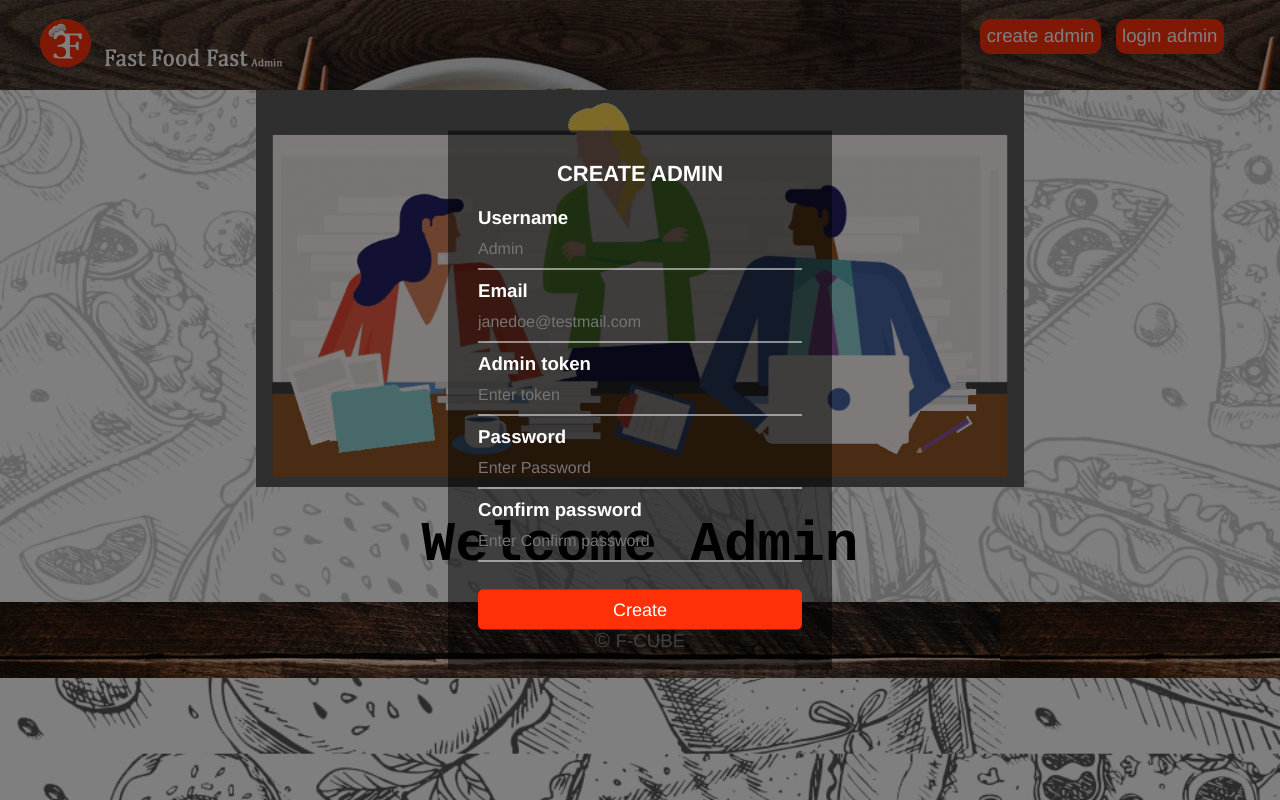
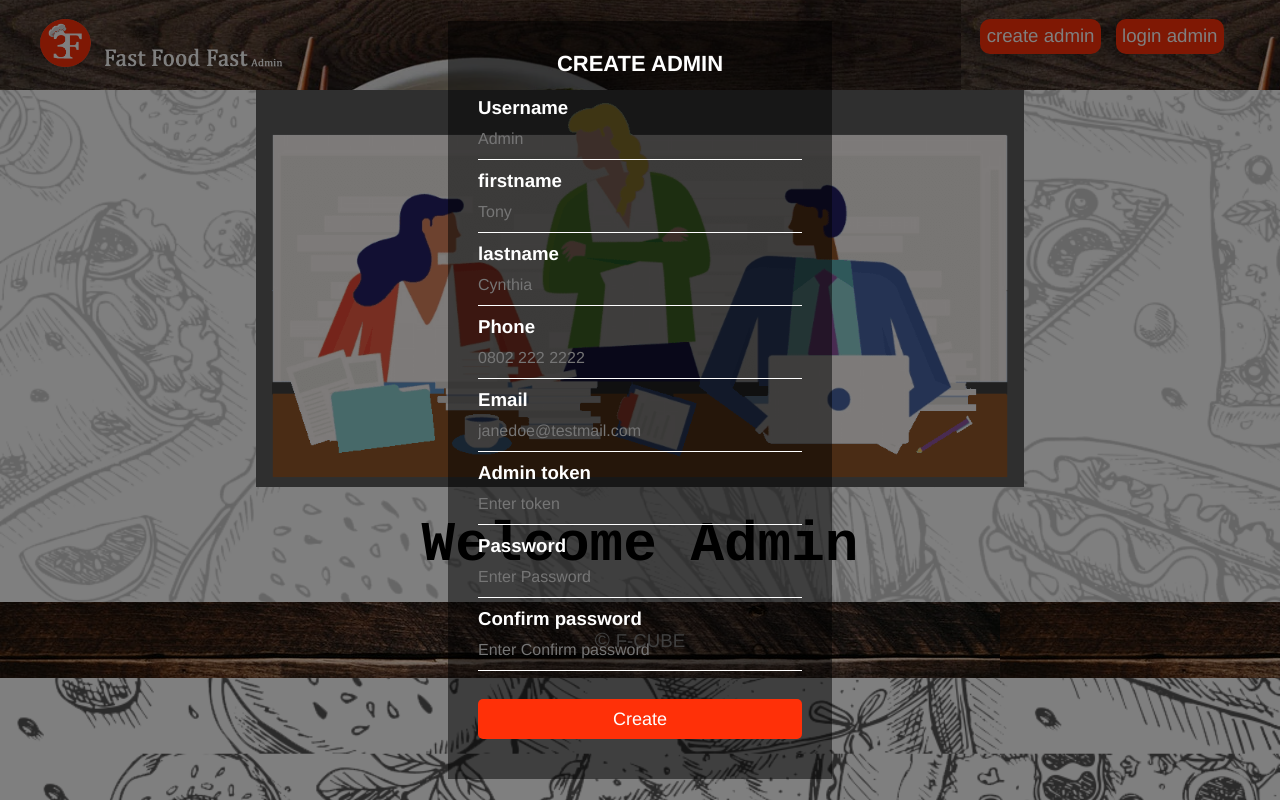
Before and after one commit to shaolinmkz/fast-food-fast, a plain HTML site: page ui/admin.html in a window 1280 px wide. Both pictures are taken after a click on the element "create admin". Drawn offline with Linux system fonts and the light colour scheme.

Commit message:
[bg-160702691] Remove all dead codes completely and add new lines to last block of code

```diff
--- a/ui/admin.html
+++ b/ui/admin.html
@@ -38,6 +38,12 @@
             <form action="./admin_dashboard.html">
                 <label>Username</label>
                 <input type="text" name="text" placeholder="Admin"/>
+                <label>firstname</label>
+                <input type="text" name="text" placeholder="Tony" />
+                <label>lastname</label>
+                <input type="text" name="text" placeholder="Cynthia" />
+                <label>Phone</label>
+                <input type="tel" name="text" placeholder="0802 222 2222" />
                 <label>Email</label>
                 <input type="email" name="email" placeholder="janedoe@testmail.com">
                 <label>Admin token</label>
```
